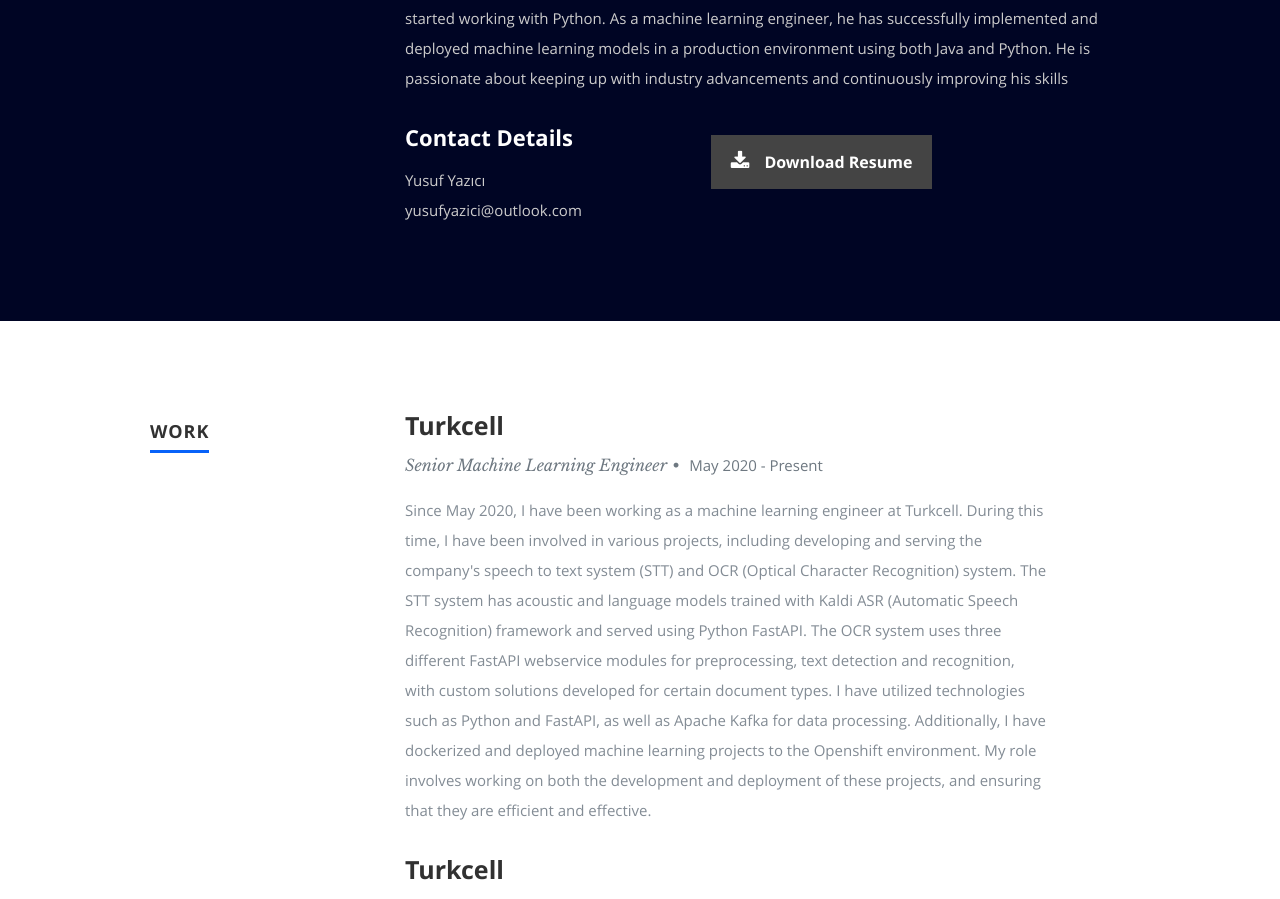
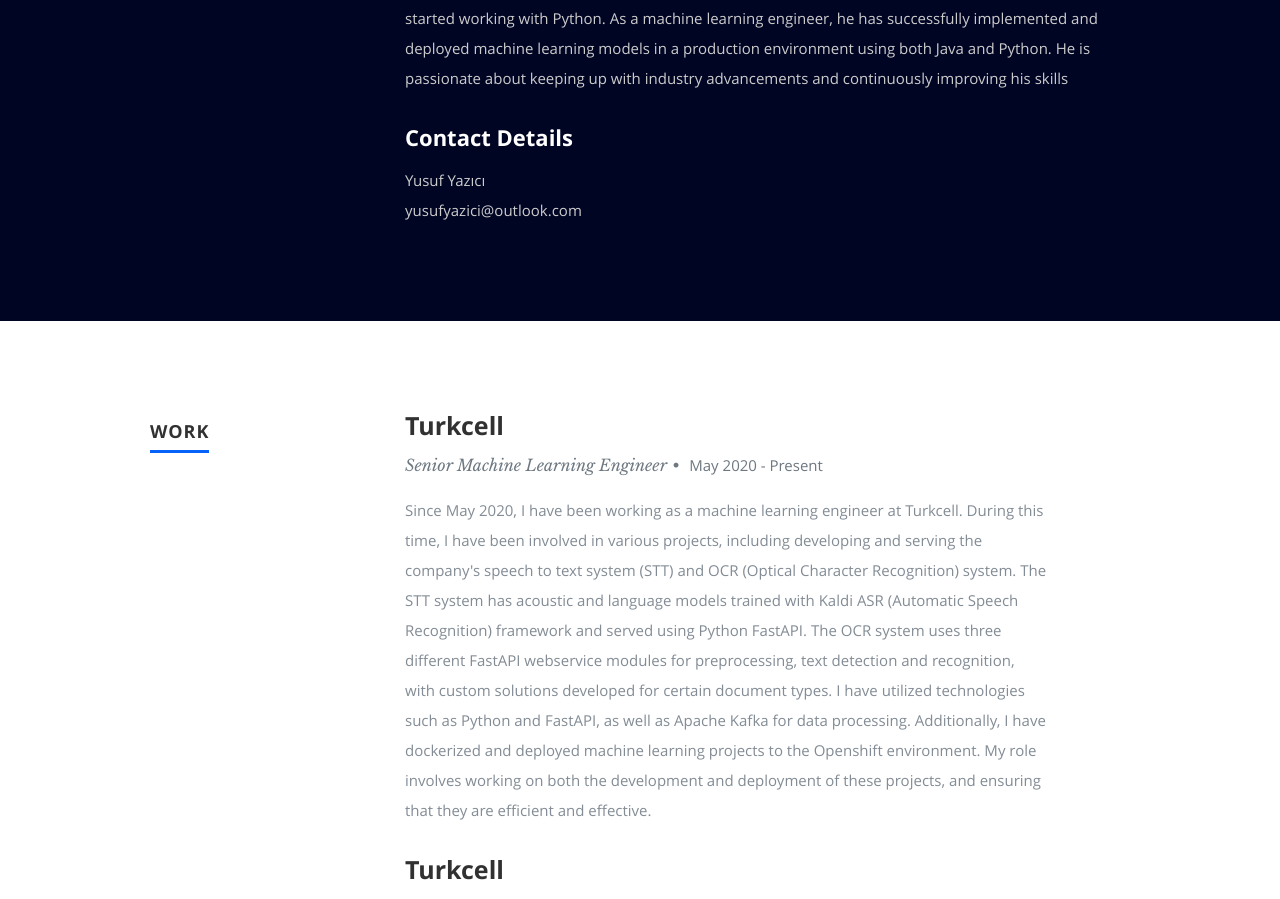
Before and after one commit to quents/yusuf-yazici-resume, a React (Create React App) app: page / in a window 1280 px wide. Shown: the part 1025-1924 px from the top of the page. Built offline with nearby package versions, Linux system fonts and the light colour scheme.

Commit message:
resume removed

```diff
--- a/src/Components/About.js
+++ b/src/Components/About.js
@@ -35,13 +35,13 @@
                     <span>{email}</span>
                   </p>
                 </div>
-                <div className="columns download">
+                {/* <div className="columns download">
                   <p>
                     <a href={resumeDownload} className="button">
                       <i className="fa fa-download"></i>Download Resume
                     </a>
                   </p>
-                </div>
+                </div> */}
               </div>
             </div>
           </div>
```
